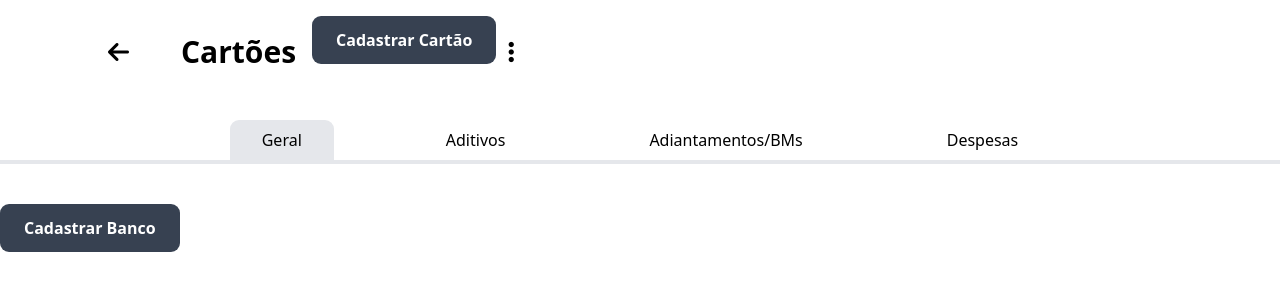
After one commit to biacosta7/contacerta, a Django app: page /financeiro/cartoes/ in a window 1280 px wide. The commit adds this page. Shown: the top 300 px of the page. Run offline with Django 5.2, Linux system fonts and the light colour scheme; data comes from the database, SQL or seed files in the repository; data that the repository does not hold is empty; some libraries are stand-ins or nearby versions.

Commit message:
criar banco, ajustes e generalizacao func formCriarModal

```diff
--- a/src/contacerta/urls.py
+++ b/src/contacerta/urls.py
@@ -21,5 +21,5 @@ urlpatterns = [
     path('admin/', admin.site.urls),
     path('auth/', include('users.urls')),
     path('', include('locais.urls')),
-    path('financeiro', include('financeiro.urls')),
+    path('financeiro/', include('financeiro.urls')),
 ]
--- a/src/financeiro/templates/cartoes.html
+++ b/src/financeiro/templates/cartoes.html
@@ -4,12 +4,43 @@
 
 {% block title %}Cartões{% endblock %}
 {% block content %}
-<div class="flex space-x-4 items-center justify-between">
-    <h1 class="text-3xl font-semibold">Cartões</h1>
-    <button id="addObraBtn" class="bg-gray-700 text-white px-6 py-3 rounded-[9px] font-semibold mb-6 hover:bg-gray-600 hover:text-[#edf0e9]" onclick="toggleModal('criarCartao')">
-        Cadastrar Cartão
-    </button>
+<div class="border-b-4 h-full mb-10">
+    <div class="flex flex-col h-full w-full max-w-2xl sm:max-w-4xl lg:max-w-6xl mx-auto">
+        <div class="flex w-full p-4 items-center">
+            <!-- Ícone de seta para voltar -->
+            <a href={% url 'home' %}><i class="fa-solid fa-arrow-left fa-xl p-3 pt-3.5 pb-3.5 ml-4 mr-10 flex-grow-0"></i></a>
+            <div class="flex space-x-4 items-center justify-between">
+                <h1 class="text-3xl font-semibold">Cartões</h1>
+                <button id="addObraBtn" class="bg-gray-700 text-white px-6 py-3 rounded-[9px] font-semibold mb-6 hover:bg-gray-600 hover:text-[#edf0e9]" onclick="modalformCriacao('abrir', {
+                            modalName: 'modalCriarCartao',
+                            formId: 'formCriarCartao'
+                        });">
+                    Cadastrar Cartão
+                </button>
+            </div>
+            <!-- Ícone de opções no canto direito -->
+            <i class="fa-solid fa-ellipsis-vertical fa-xl p-3 pt-3.5 pb-3.5 rounded-[9px] mr-4 flex-grow-0"></i>
+        </div>
+
+
+        <div class="flex mt-4 items-center justify-center text-center w-full space-x-20">
+            <button id="geralBtn" class="px-8 py-2 text-center bg-gray-200 rounded-t-[9px]" onclick="sectionModal('geralSection')">Geral</button>
+            <button id="aditivosBtn" class="px-8 py-2 text-center rounded-t-[9px]" onclick="sectionModal('aditivosSection')">Aditivos</button>
+            <button id="adiabmBtn" class="px-8 py-2 text-center rounded-t-[9px]" onclick="sectionModal('adiabmSection')">Adiantamentos/BMs</button>
+            <button id="despesasBtn" class="px-8 py-2 text-center rounded-t-[9px]" onclick="sectionModal('despesasSection')">Despesas</button>
+        </div>
+    </div>
 </div>
+
+
+
+<button id="addObraBtn" class="bg-gray-700 text-white px-6 py-3 rounded-[9px] font-semibold mb-6 hover:bg-gray-600 hover:text-[#edf0e9]" onclick="modalformCriacao('abrir', {
+                            modalName: 'modalCriarBanco',
+                            formId: 'formCriarBanco'
+                        });">
+    Cadastrar Banco
+</button>
+
 <div class="grid grid-cols-1 sm:grid-cols-2 lg:grid-cols-4 gap-6">
     {% for cartao in cartoes %}
         <div class="m-4 credit-card w-64 h-38 rounded-lg bg-gradient-to-r from-purple-800 to-purple-500 text-white p-4 flex flex-col justify-between shadow-lg">
@@ -45,6 +76,8 @@
     {% endfor %}
 </div>
 {% include 'financeiro/modais/criar_cartao.html' %}
+{% include 'financeiro/modais/criar_banco.html' %}
+
 <div>
 </div>
 
@@ -70,5 +103,28 @@
         });
     });
 
+
+    function formModal(action, openaction, modalName, formId) {
+        const modal = document.getElementById(modalName);
+
+        if (action === openaction) {
+            modal.classList.toggle('hidden');
+
+            document.getElementById(formId).reset();
+
+        } else if (action === 'fechar') {
+            modal.classList.add('hidden');
+        }
+
+    }
+
+    $(document).ready(function () {
+        $('#vencimento').datepicker({
+            dateFormat: 'dd/mm/yy',
+            changeMonth: true,
+            changeYear: true
+        });
+    });
+
 </script>
 {% endblock content %}
--- /dev/null
+++ b/src/financeiro/templates/financeiro/modais/criar_banco.html
@@ -0,0 +1,17 @@
+<!-- Modal de criação de banco -->
+<div class="hidden fixed inset-0 bg-black bg-opacity-50 flex justify-center items-center z-50" id="modalCriarBanco">
+    <div class="bg-white px-14 py-12 rounded-[34px] w-[90%] sm:w-[80%] md:w-[70%] lg:w-[60%] xl:w-[50%] max-w-[596px] max-h-[663px] overflow-y-auto">
+        <div class="flex space-x-8 justify-between items-center mb-4">
+            <h5 class="text-2xl font-semibold text-center flex-grow ml-8">Cadastrar Novo Banco</h5>
+            <i class="fa-solid fa-xmark cursor-pointer p-2 rounded hover:bg-gray-200 hover:bg-opacity-50" onclick="modalformCriacao('fechar', {modalName: 'modalCriarBanco'});"></i>
+        </div>
+        <form method="POST" id="formCriarBanco" action="{% url 'financeiro:criar_banco' %}">
+            {% csrf_token %}
+                <div>
+                    <label for="nome" class="block mb-2 text-sm font-medium text-gray-900">Nome</label>
+                    <input type="text" name="nome" class="mt-1 block w-full border border-gray-300 rounded-md shadow-sm focus:ring-[#111729] focus:border-[#111729]  py-2 px-3" required>
+                </div>
+            <button type="submit" class=" mt-4 w-full text-white bg-primary-600 hover:bg-primary-700 focus:ring-4 focus:outline-none focus:ring-primary-300 font-medium rounded-lg text-sm px-5 py-2.5 text-center bg-[#66b346] dark:hover:bg-primary-700 dark:focus:ring-primary-800">Cadastrar</button>
+        </form>
+    </div>
+</div>
--- a/src/financeiro/templates/financeiro/modais/criar_cartao.html
+++ b/src/financeiro/templates/financeiro/modais/criar_cartao.html
@@ -3,7 +3,7 @@
     <div class="bg-white px-14 py-12 rounded-[34px] w-[90%] sm:w-[80%] md:w-[70%] lg:w-[60%] xl:w-[50%] max-w-[596px] max-h-[663px] overflow-y-auto">
         <div class="flex space-x-8 justify-between items-center mb-4">
             <h5 class="text-2xl font-semibold text-center flex-grow ml-8">Cadastrar Novo Cartão</h5>
-            <i class="fa-solid fa-xmark cursor-pointer p-2 rounded hover:bg-gray-200 hover:bg-opacity-50" onclick="toggleModal('fechar')"></i>
+            <i class="fa-solid fa-xmark cursor-pointer p-2 rounded hover:bg-gray-200 hover:bg-opacity-50" onclick="modalformCriacao('fechar', {modalName: 'modalCriarCartao'});"></i>
         </div>
         <form method="POST" id="formCriarCartao" action="{% url 'financeiro:criar_cartao' %}">
             {% csrf_token %}
@@ -50,7 +50,7 @@
                     <label for="quant_dias" class="block mb-2 text-sm font-medium text-gray-900">Quantidade de dias para o melhor dia</label>
                     <input type="number" id="quant_dias" placeholder="15" name="quant_dias" class="mt-1 block w-full border border-gray-300 rounded-md shadow-sm focus:ring-[#111729] focus:border-[#111729] text-gray-700 py-2 px-3" required>
                 </div>
-                <div class="flex-1 mb-2">
+                {% comment %} <div class="flex-1 mb-2">
                     <label for="melhor_dia" class="block mb-2 text-sm font-medium text-gray-900">Melhor dia</label>
                     <input
                         type="number"
@@ -61,7 +61,7 @@
                         max="31"
                         class="mt-1 block w-full border border-gray-300 rounded-md shadow-sm focus:ring-[#111729] focus:border-[#111729] text-gray-700 py-2 px-3"
                         >
-                </div>
+                </div> {% endcomment %}
 
             </div>
             <button type="submit" class=" mt-4 w-full text-white bg-primary-600 hover:bg-primary-700 focus:ring-4 focus:outline-none focus:ring-primary-300 font-medium rounded-lg text-sm px-5 py-2.5 text-center bg-[#66b346] dark:hover:bg-primary-700 dark:focus:ring-primary-800">Cadastrar</button>
--- a/src/financeiro/templates/financeiro/modais/criar_despesa.html
+++ b/src/financeiro/templates/financeiro/modais/criar_despesa.html
@@ -4,7 +4,7 @@
     <div class="bg-white px-14 py-12 rounded-[34px] w-[90%] sm:w-[80%] md:w-[70%] lg:w-[60%] xl:w-[50%] max-w-[596px] max-h-[663px] overflow-y-auto">
         <div class="flex space-x-8 justify-between items-center mb-4">
             <h5 class="text-2xl font-semibold text-center flex-grow ml-8">Cadastrar Nova Despesa</h5>
-            <i class="fa-solid fa-xmark cursor-pointer p-2 rounded hover:bg-gray-200 hover:bg-opacity-50" onclick="toggleModal('fechar')"></i>
+            <i class="fa-solid fa-xmark cursor-pointer p-2 rounded hover:bg-gray-200 hover:bg-opacity-50" onclick="modalformCriacao('fechar', {modalName: 'modalCriarDespesa'});"></i>
         </div>
         <form method="POST" id="formCriarDespesa" action="{% url 'financeiro:criar_despesa' %}">
             {% csrf_token %}
@@ -160,8 +160,6 @@
                 </div>
 
 
-
-
                 <div>
                     <label for="modalidade" class="block mb-2 text-sm font-medium text-gray-900">Modalidade*</label>
                     <select id="modalidade" name="modalidade" class=" border border-gray-300 text-gray-700 text-sm rounded-lg focus:ring-blue-500 focus:border-blue-500 block w-full p-2.5 appearance-none">
--- a/src/financeiro/urls.py
+++ b/src/financeiro/urls.py
@@ -4,8 +4,9 @@ from . import views
 app_name = 'financeiro'
 
 urlpatterns = [
-    path('criar/despesa/', views.criar_despesa, name='criar_despesa'),
+    path('/criar/despesa/', views.criar_despesa, name='criar_despesa'),
     path('cartoes/', views.ver_cartoes, name='cartoes'),
     path('cartoes/criar/', views.criar_cartao, name='criar_cartao'),
+    path('banco/criar/', views.criar_banco, name='criar_banco'),
 
 ]
--- a/src/financeiro/views.py
+++ b/src/financeiro/views.py
@@ -3,7 +3,7 @@ from decimal import Decimal, InvalidOperation
 from pyexpat.errors import messages
 from django.shortcuts import render, redirect
 from django.http import HttpResponse
-from .models import Despesa, Cartao, NotaBoleto, NotaPix, NotaEspecie, NotaCartao, MaoDeObra
+from .models import Despesa, Cartao, NotaBoleto, NotaPix, NotaEspecie, NotaCartao, MaoDeObra, Banco
 from django.contrib.contenttypes.models import ContentType
 
 def criar_despesa(request):
@@ -123,3 +123,13 @@ def criar_cartao(request):
 def ver_cartoes(request):
     cartoes = Cartao.objects.all()
     return render(request, 'cartoes.html', {'cartoes': cartoes})
+
+
+def criar_banco(request):
+    if request.method == 'POST':
+        nome = request.POST.get('nome')
+        banco = Banco.objects.create(nome=nome)
+        banco.save()
+        return redirect('financeiro:cartoes')
+    else:
+        return render(request, 'financeiro/modais/criar_banco.html')
--- a/src/locais/templates/modais/criar_obra.html
+++ b/src/locais/templates/modais/criar_obra.html
@@ -4,7 +4,7 @@
     <div class="bg-white px-14 py-12 rounded-[34px] w-[90%] sm:w-[80%] md:w-[70%] lg:w-[60%] xl:w-[50%] max-w-[596px] max-h-[663px] overflow-y-auto">
         <div class="flex space-x-8 justify-between items-center mb-4">
             <h5 class="text-2xl font-semibold text-center flex-grow ml-8">Cadastrar Nova Obra</h5>
-            <i class="fa-solid fa-xmark cursor-pointer p-2 rounded hover:bg-gray-200 hover:bg-opacity-50" onclick="toggleModal('fechar')"></i>
+            <i class="fa-solid fa-xmark cursor-pointer p-2 rounded hover:bg-gray-200 hover:bg-opacity-50" onclick="modalformCriacao('fechar', {modalName: 'modalCriarObra'});"></i>
         </div>
         <form method="POST" id="formCriarObra" action="{% url 'criar_obra' %}">
             {% csrf_token %}
--- a/src/templates/base.html
+++ b/src/templates/base.html
@@ -59,6 +59,35 @@
             });
         }
 
+        //Modal de formulário
+        function modalformCriacao(action, { modalName, formId, hiddenClass = 'hidden', currencyFields = [] } = {}) {
+            const modal = document.getElementById(modalName);
+            const form = formId ? document.getElementById(formId) : null;
+
+            if (!modal) {
+                console.error(`Modal com ID "${modalName}" não encontrado.`);
+                return;
+            }
+
+            if (action === 'abrir') {
+                modal.classList.toggle(hiddenClass);
+                if (form) form.reset();
+
+                // Se currencyFields for um array e contiver valores, aplica ToBRCurrency
+                if (Array.isArray(currencyFields) && currencyFields.length > 0) {
+                    currencyFields.forEach(field => {
+                        const element = document.getElementById(field);
+                        if (element) ToBRCurrency(field, 0);
+                    });
+                }
+            } else if (action === 'fechar') {
+                modal.classList.add(hiddenClass);
+            } else {
+                console.warn(`Ação "${action}" não reconhecida.`);
+            }
+        }
+
+
     </script>
     {% block script %}
     {% endblock script %}
```
Also changed, not shown: src/financeiro/models.py (+12 -6 lines), src/locais/templates/home.html (+5 -15 lines), src/locais/templates/modais/menuObra/despesas_obra.html (+5 -13 lines), src/db.sqlite3, src/financeiro/migrations/0004_banco_alter_adiantamento_banco_alter_aditivo_banco_and_more.py (added), src/financeiro/migrations/0005_alter_cartao_banco.py (added), src/financeiro/migrations/0006_alter_cartao_banco.py (added).
